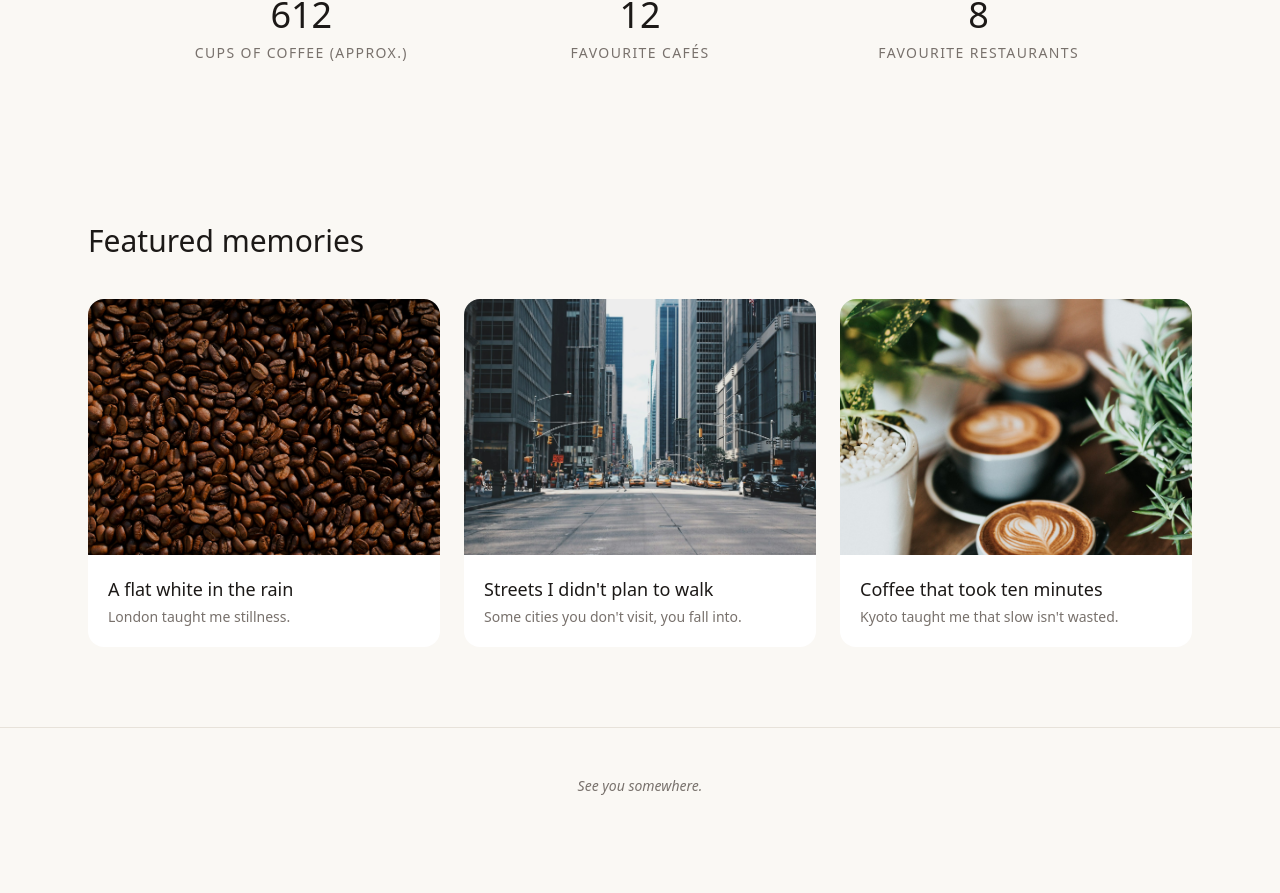
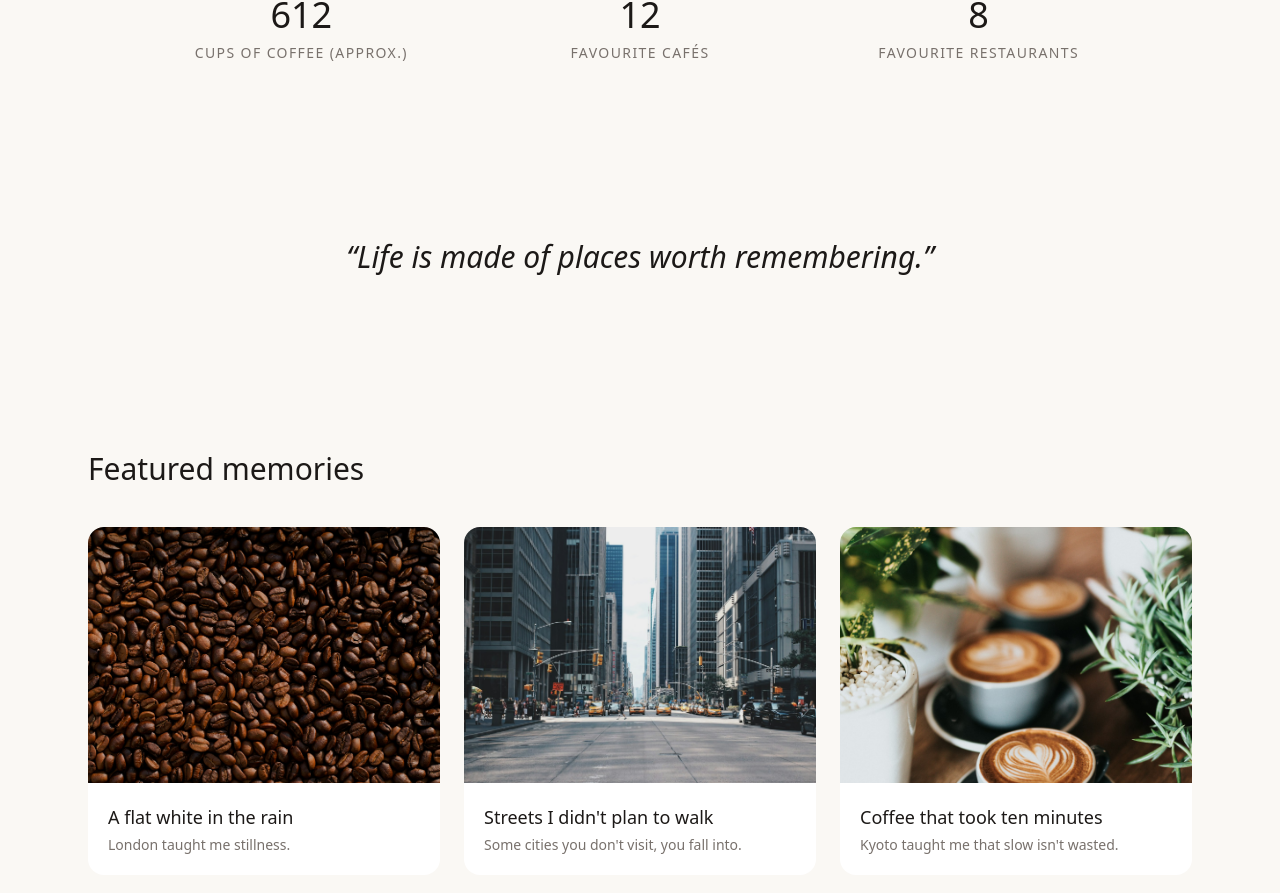
Before and after one commit to AshiqAhamed17/soon-enough, a Next.js app: page / in a window 1280 px wide. Shown: the part 934-1827 px from the top of the page. Before the commit the page ends 1778 px from the top, so only its background shows below. Built offline with nearby package versions, Linux system fonts and the light colour scheme.

Commit message:
feat: assemble homepage sections with quote banner

```diff
--- a/app/page.tsx
+++ b/app/page.tsx
@@ -1,5 +1,6 @@
 import { Hero } from "@/components/hero";
 import { LifeStats } from "@/components/life-stats";
+import { QuoteBanner } from "@/components/quote-banner";
 import { FeaturedMemories } from "@/components/featured-memories";
 
 export default function Home() {
@@ -7,6 +8,7 @@ export default function Home() {
     <>
       <Hero />
       <LifeStats />
+      <QuoteBanner index={0} />
       <FeaturedMemories />
     </>
   );
--- /dev/null
+++ b/components/quote-banner.tsx
@@ -0,0 +1,14 @@
+import { quotes } from "@/data/quotes";
+
+export function QuoteBanner({ index = 0 }: { index?: number }) {
+  const quote = quotes[index % quotes.length];
+
+  return (
+    <section className="mx-auto max-w-2xl px-6 py-24 text-center">
+      <p className="text-2xl italic text-text md:text-3xl">&ldquo;{quote.text}&rdquo;</p>
+      {quote.attribution && (
+        <p className="mt-4 text-sm text-text-secondary">{quote.attribution}</p>
+      )}
+    </section>
+  );
+}
```
